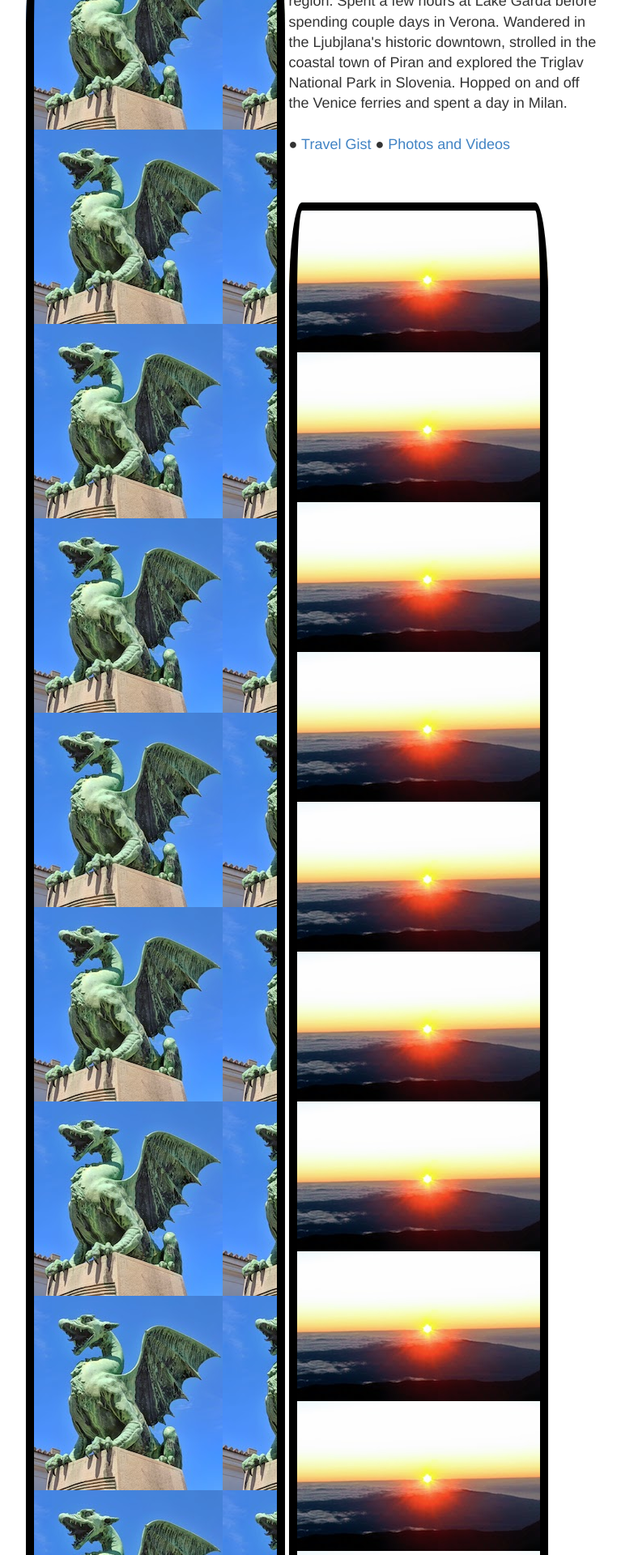
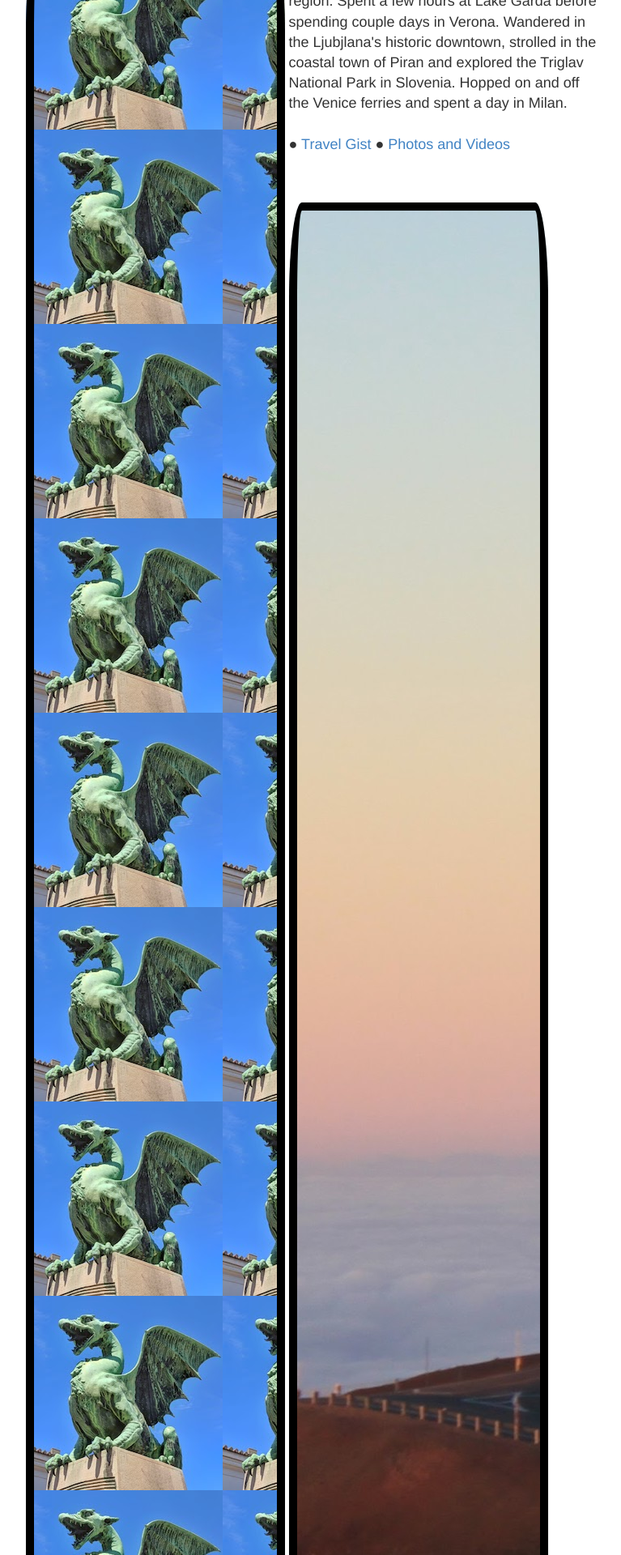
Before and after one commit to adtypthk/nowhere, a Jekyll site: the page built from travel.html, in a window 1280 px wide. Shown: the part 359-2279 px from the top of the page at 81% size, without its empty margins (253-1020 px from the left). Built offline with Jekyll 4.4.1, drawn with Linux system fonts in a browser that asks for light colours.

Commit message:
Update travel.html

```diff
--- a/travel.html
+++ b/travel.html
@@ -19,7 +19,7 @@ Enjoyed the perfect Italian retreat in Lake Como region. Spent a few hours at La
 <div class="research-topic" id="brain_les">
 
 <div class="research-bubble-wrapper">
-<div class="research-bubble" style="background-image: url(../images/travel/hawaii.JPG);"></div>
+<div class="research-bubble" style="background-image: url(../images/travel/hawaii1.JPG);"></div>
 </div>
 <div class="research-text">
 <h2>Hawai'i</h2>
```
